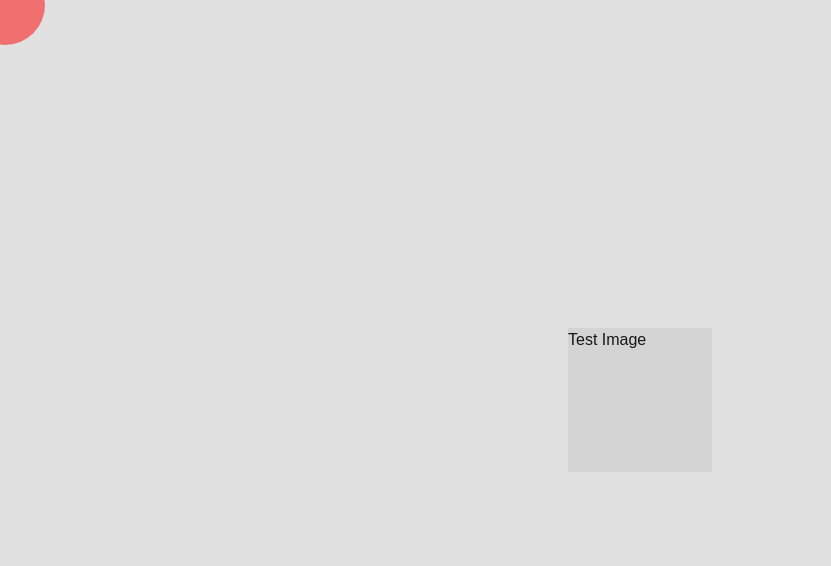
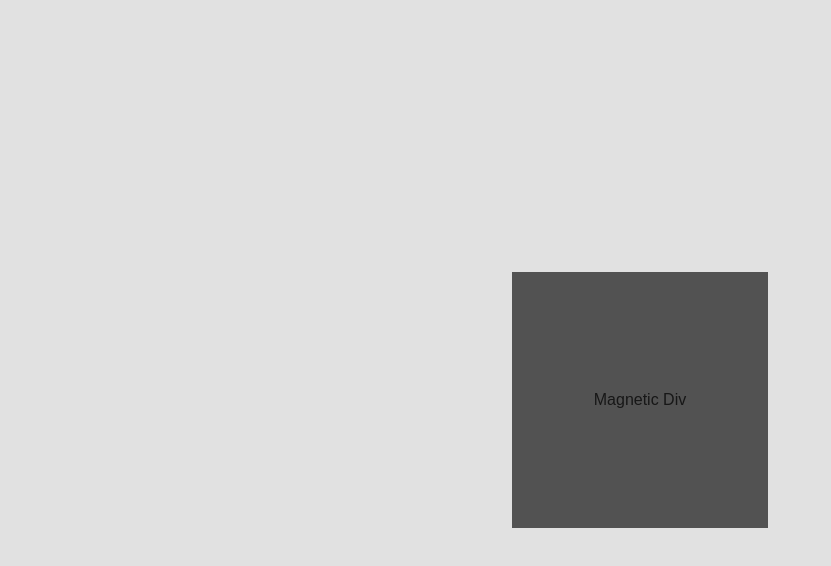
Before and after one commit to hlmyrsyd/codelab-blog, a Next.js app: page /codeground in a window 1280 px wide. Shown: the top 566 px of the page, without its empty margins (0-831 px from the left). Built offline with nearby package versions, Linux system fonts and the light colour scheme.

Commit message:
feat/done creating test

```diff
--- /dev/null
+++ b/app/codeground/magnetic.tsx
@@ -0,0 +1,55 @@
+"use client";
+
+import { useState } from "react";
+import { motion, useMotionValue, useSpring } from "framer-motion";
+
+export default function Magnetic() {
+    const [isNearCursor, setIsNearCursor] = useState(false);
+    const originX = useMotionValue(0);
+    const originY = useMotionValue(0);
+    const smoothOptions = { stiffness: 300, damping: 20, mass: 1.5}
+    const springX = useSpring(originX, smoothOptions);
+    const springY = useSpring(originY, smoothOptions);
+    const distanceLimit = 500; // Increased distance for magnetic effect
+
+    const handleMouseMove = (e:any) => {
+        const rect = e.currentTarget.getBoundingClientRect();
+        const centerX = rect.left + rect.width / 2;
+        const centerY = rect.top + rect.height / 2;
+        const distX = e.clientX - centerX;
+        const distY = e.clientY - centerY;
+        const distance = Math.sqrt(distX * distX + distY * distY);
+
+        if (distance < distanceLimit) {
+            setIsNearCursor(true);
+            const pullStrength = 1 - distance / distanceLimit;
+            originX.set(distX * pullStrength * 1); // Increased magnetic strength
+            originY.set(distY * pullStrength * 1);
+        } else {
+            setIsNearCursor(false);
+            originX.set(0); // Reset to original position
+            originY.set(0);
+        }
+    };
+
+    const handleMouseLeave = () => {
+        // Reset position when cursor leaves
+        setIsNearCursor(false);
+        originX.set(0);
+        originY.set(0);
+    };
+
+    return (
+        <motion.div
+            className="w-64 h-64 bg-neutral-600 flex justify-center items-center"
+            style={{
+                x: springX,
+                y: springY,
+            }}
+            onMouseMove={handleMouseMove}
+            onMouseLeave={handleMouseLeave}
+        >
+            Magnetic Div
+        </motion.div>
+    );
+};
--- a/app/codeground/page.tsx
+++ b/app/codeground/page.tsx
@@ -1,5 +1,6 @@
 'use client'
 
+import Magnetic from "./magnetic";
 import StickyCursor from "./stickyCursor";
 
 export default function Home() {
@@ -11,11 +12,9 @@ export default function Home() {
                 backgroundColor: "var(--background)"
             }}
         >
-            <StickyCursor />
+            {/* <StickyCursor /> */}
             <div className="flex w-full h-full justify-center items-center">
-                <div className="w-36 h-36 bg-neutral-300">
-                    Test Image
-                </div>
+                <Magnetic />
             </div>
         </div>
     );
```
